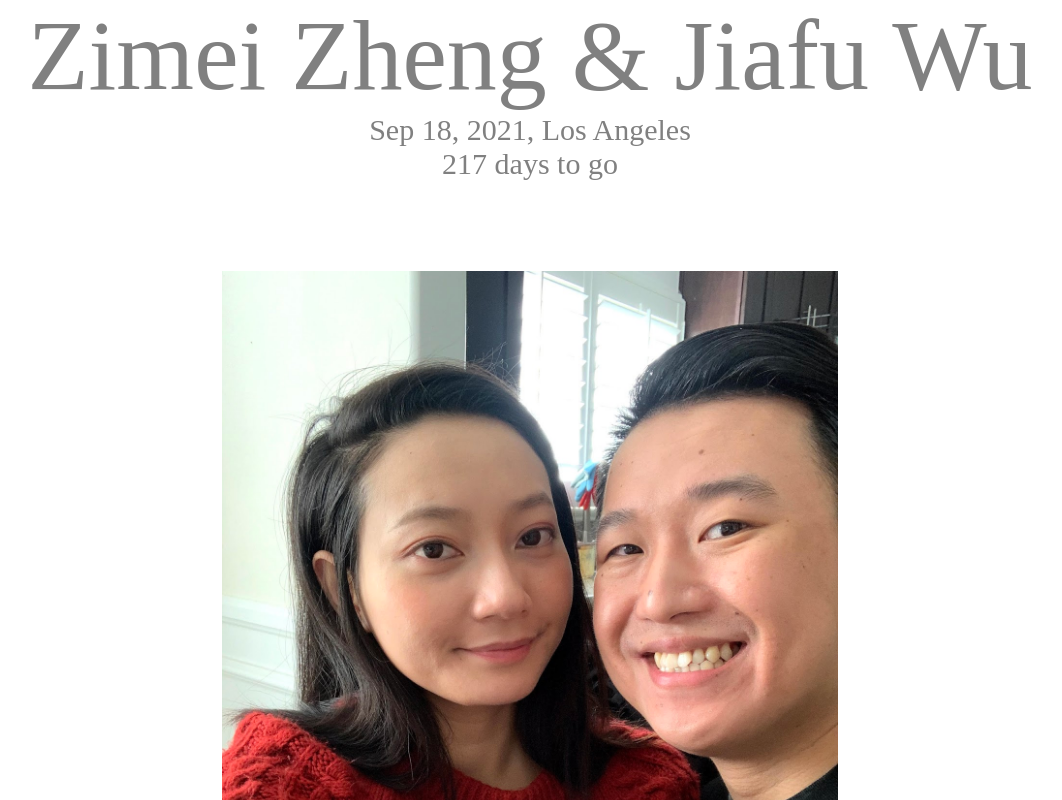
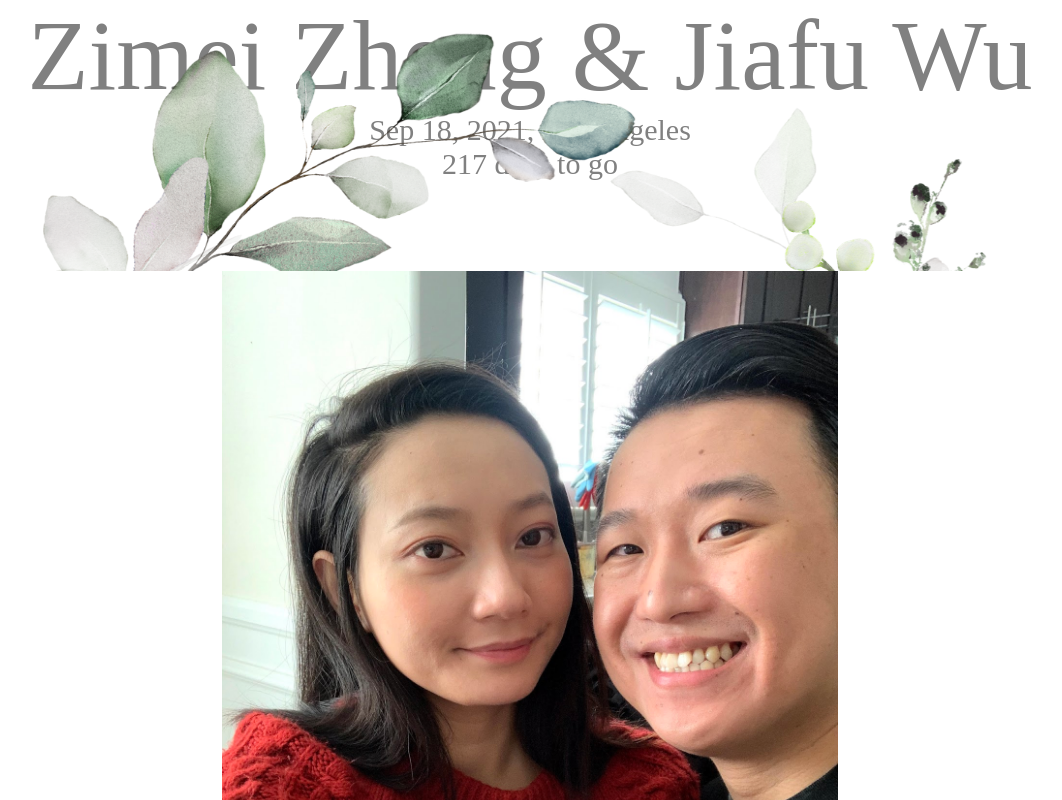
Before and after one commit to fusio-wu/wedding-website, an Angular app: page / in a window 1280 px wide. Shown: the top 800 px of the page, without its empty margins (110-1172 px from the left). Built offline with nearby package versions, Linux system fonts and the light colour scheme.

Commit message:
Modify style and add pic

```diff
--- a/src/app/introduction/introduction.component.css
+++ b/src/app/introduction/introduction.component.css
@@ -6,9 +6,19 @@
     margin-bottom: 100px;
     color: gray;
   }
-  .introduction_background_pic {
-    background-repeat: no-repeat;
-    background-size: cover;
+  .background_pic {
+    /* Set rules to fill background */
+    min-height: 100%;
+    min-width: 1024px;
+
+    /* Set up proportionate scaling */
+    width: 100%;
+    height: auto;
+
+    /* Set up positioning */
+    position: fixed;
+    top: 0;
+    left: 0;
   }
   .name {
     font-size: 100px;
@@ -22,6 +32,9 @@
   .countdown {
     border-bottom: 35px;
   }
+  .introduction_couple_pic {
+    position: relative;
+  }
   .couple_pic_front {
     width: 48%
   }
--- a/src/app/introduction/introduction.component.html
+++ b/src/app/introduction/introduction.component.html
@@ -1,4 +1,5 @@
 <div class="introduction_background_pic">
+    <img class="background_pic" src="../../assets/flower_ring.png">
     <div class="name">Zimei Zheng & Jiafu Wu</div>
     <div class="date_loca">{{targetDate | date : "mediumDate"}}, {{location}}</div>
     <div class="countdown">{{daysToGo()}} days to go</div>
```
Also changed, not shown: src/assets/flower_ring.png (added).
